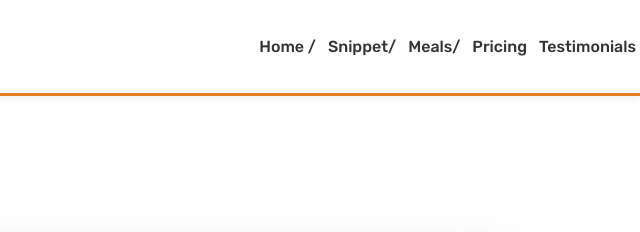
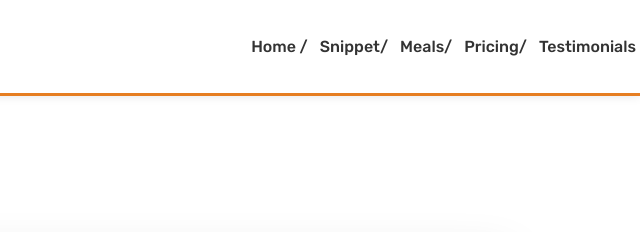
Before and after one commit to Danbaz7/Omni_website, a plain HTML site: page cta.html in a window 1280 px wide. Shown: the top 232 px of the page, 640-1280 px from the left. Drawn offline with nearby package versions, Linux system fonts and the light colour scheme.

```diff
--- a/cta.html
+++ b/cta.html
@@ -41,7 +41,7 @@
             <a href="meals.html" class="main-nav-link">Meals/</a>
           </li>
           <li class="nav-item">
-            <a href="pricing.html" class="main-nav-link">Pricing</a>
+            <a href="pricing.html" class="main-nav-link">Pricing/</a>
              <li class="nav-item">
             <a href="testimonials.html" class="main-nav-link">Testimonials</a>
           </li>
```
